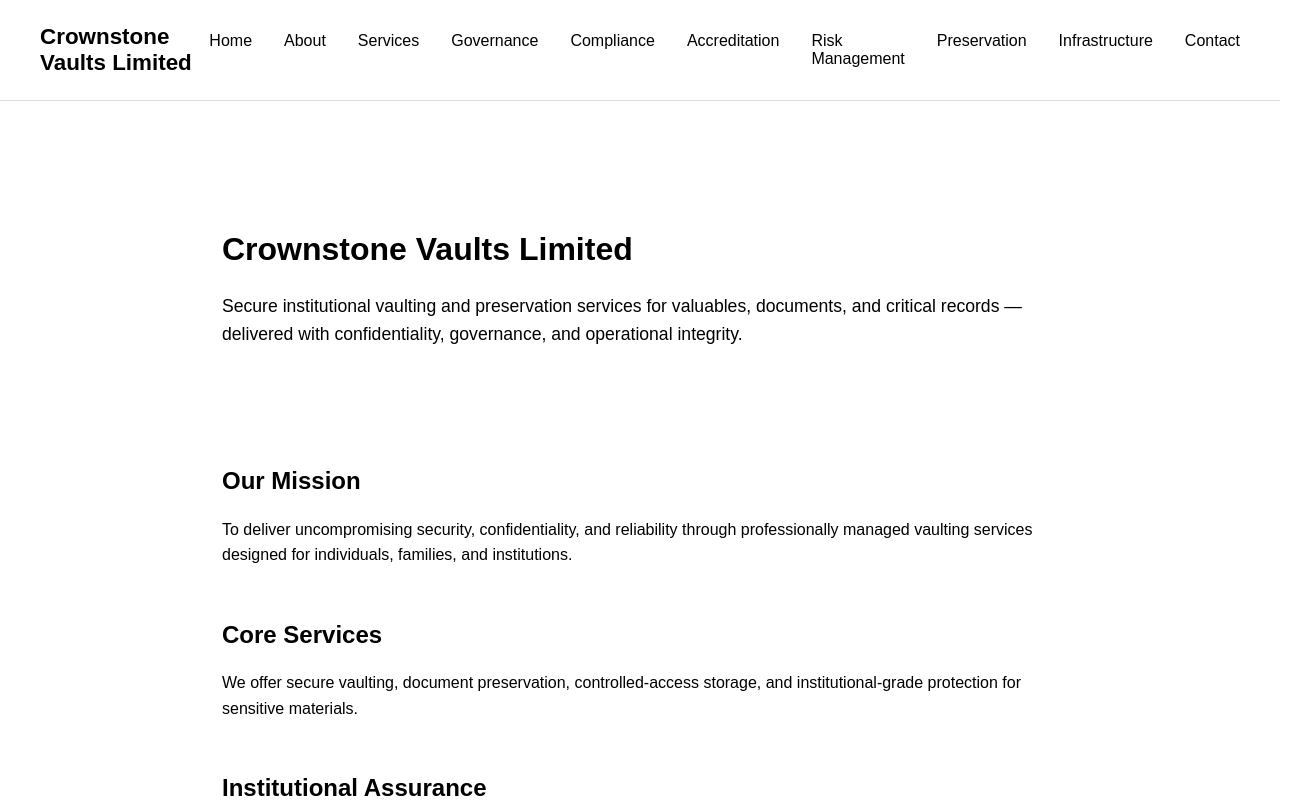
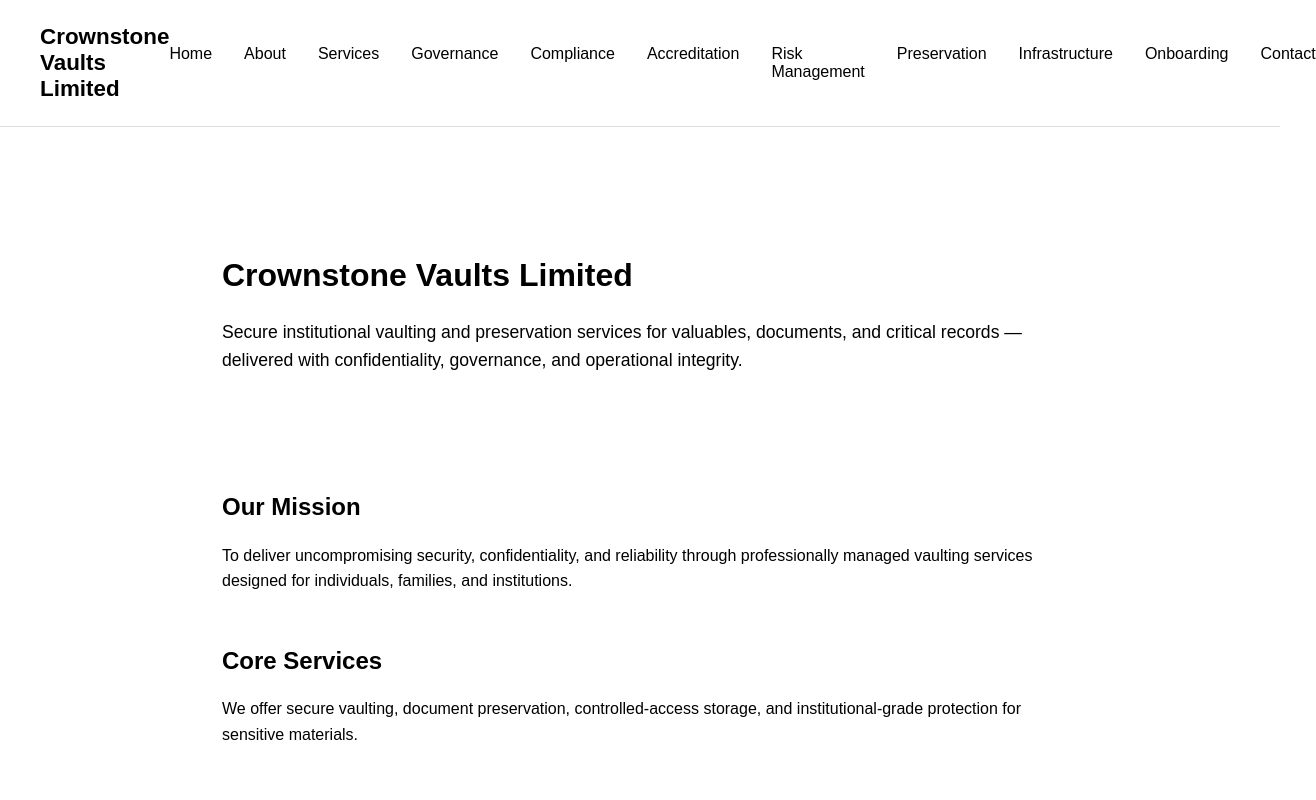
Before and after one commit to soulnlite/crownstone-vaults, a Next.js app: page / in a window 1280 px wide. Shown: the top 800 px of the page, 1316 px wide, since content can reach past the window. Built offline with nearby package versions, Linux system fonts and the light colour scheme.

Commit message:
update infrastructure

```diff
--- a/app/layout.tsx
+++ b/app/layout.tsx
@@ -38,6 +38,7 @@ export default function RootLayout({ children }: { children: React.ReactNode })
             <a href="/risk" style={{ textDecoration: "none", color: "black" }}>Risk Management</a>
             <a href="/preservation" style={{ textDecoration: "none", color: "black" }}>Preservation</a>
             <a href="/infrastructure" style={{ textDecoration: "none", color: "black" }}>Infrastructure</a>
+            <a href="/onboarding" style={{ textDecoration: "none", color: "black" }}>Onboarding</a>
             <a href="/contact" style={{ textDecoration: "none", color: "black" }}>Contact</a>
           </nav>
         </header>
```
